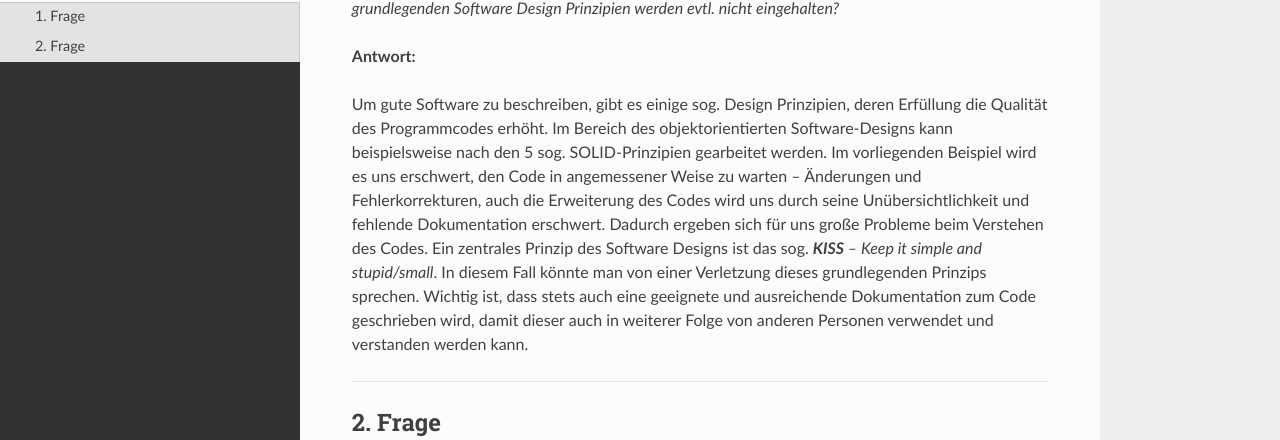
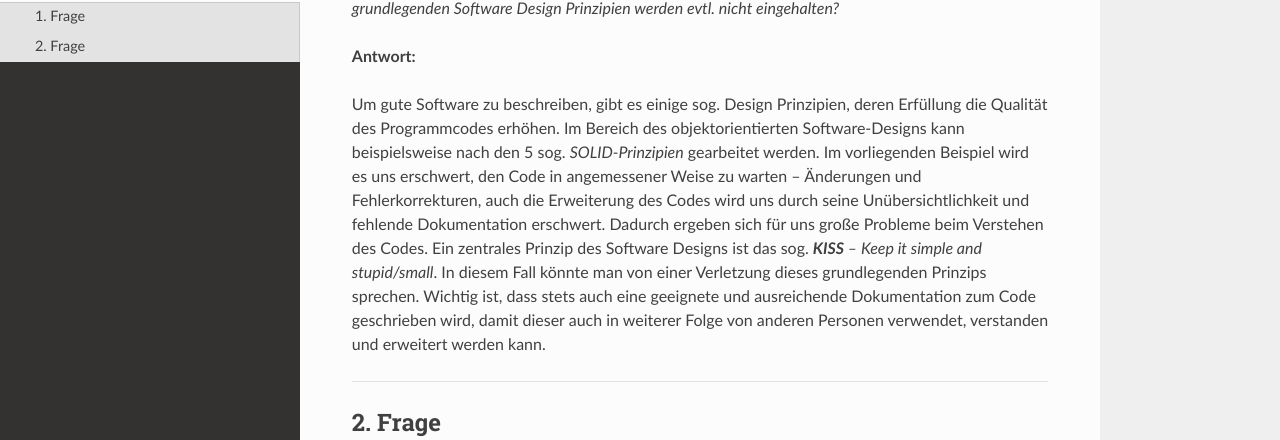
Before and after one commit to GabrielZirk/4gewinnt, a Sphinx documentation site: the page built from docs/source/theoriefragen.md, in a window 1280 px wide and 1302 px high. Shown: the part 315-755 px from the top of the window. Built offline with Sphinx 7.4.7 and the Read the Docs theme 2.0.0, drawn with Linux system fonts in a browser that asks for light colours; pages that are not in the unit, such as notebooks, are missing from menus.

Commit message:
Update Theoriefragen.md

```diff
--- a/docs/source/theoriefragen.md
+++ b/docs/source/theoriefragen.md
@@ -6,8 +6,8 @@
 
 **Antwort:**
 
-Um gute Software zu beschreiben, gibt es einige sog. Design Prinzipien, deren Erfüllung die Qualität des Programmcodes erhöht. Im Bereich des objektorientierten Software-Designs kann beispielsweise nach den 5 sog. SOLID-Prinzipien gearbeitet werden. Im vorliegenden Beispiel wird es uns erschwert, den Code in angemessener Weise zu warten – Änderungen und Fehlerkorrekturen, auch die Erweiterung des Codes wird uns durch seine Unübersichtlichkeit und fehlende Dokumentation erschwert. Dadurch ergeben sich für uns große Probleme beim Verstehen des Codes. Ein zentrales Prinzip des Software Designs ist das sog. ***KISS** – Keep it simple and stupid/small*. In diesem Fall könnte man von einer Verletzung dieses grundlegenden Prinzips sprechen.
-Wichtig ist, dass stets auch eine geeignete und ausreichende Dokumentation zum Code geschrieben wird, damit dieser auch in weiterer Folge von anderen Personen verwendet und verstanden werden kann.
+Um gute Software zu beschreiben, gibt es einige sog. Design Prinzipien, deren Erfüllung die Qualität des Programmcodes erhöhen. Im Bereich des objektorientierten Software-Designs kann beispielsweise nach den 5 sog. *SOLID-Prinzipien* gearbeitet werden. Im vorliegenden Beispiel wird es uns erschwert, den Code in angemessener Weise zu warten – Änderungen und Fehlerkorrekturen, auch die Erweiterung des Codes wird uns durch seine Unübersichtlichkeit und fehlende Dokumentation erschwert. Dadurch ergeben sich für uns große Probleme beim Verstehen des Codes. Ein zentrales Prinzip des Software Designs ist das sog. ***KISS** – Keep it simple and stupid/small*. In diesem Fall könnte man von einer Verletzung dieses grundlegenden Prinzips sprechen.
+Wichtig ist, dass stets auch eine geeignete und ausreichende Dokumentation zum Code geschrieben wird, damit dieser auch in weiterer Folge von anderen Personen verwendet, verstanden und erweitert werden kann.
 
 ---
 
```
